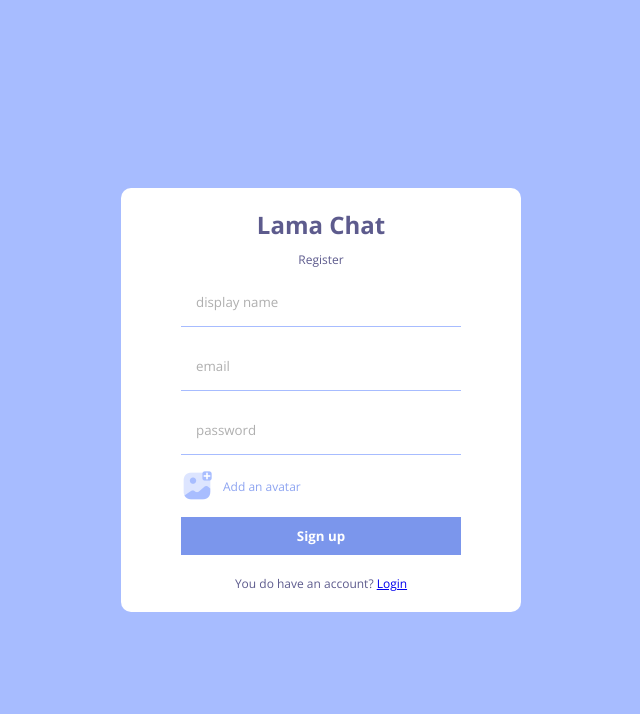
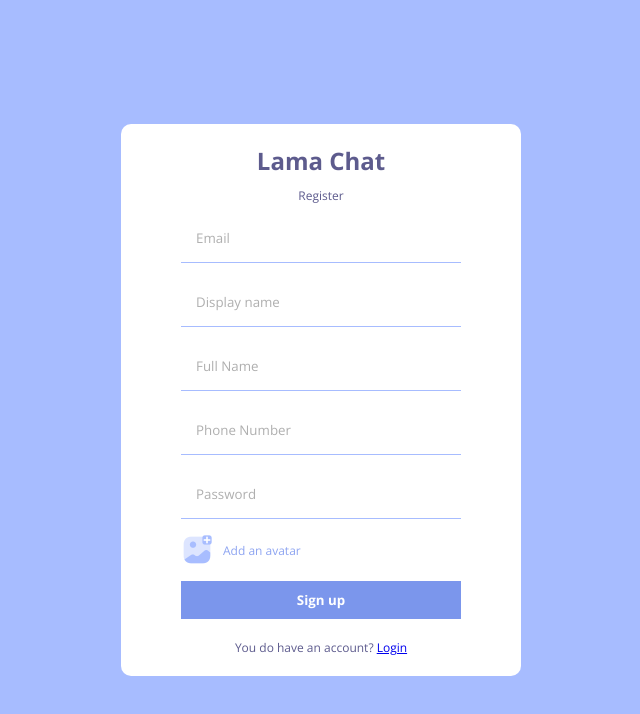
Before and after one commit to DAN3002/FinAInce-Assistant-Webapp, a React (Create React App) app: page /register in a window 1280 px wide. Shown: the top 714 px of the page, without its empty margins (319-959 px from the left). Built offline with nearby package versions, Linux system fonts and the light colour scheme; no server answers.

Commit message:
Create new bank user

```diff
--- a/package.json
+++ b/package.json
@@ -6,6 +6,7 @@
 		"@testing-library/jest-dom": "^5.16.4",
 		"@testing-library/react": "^13.1.1",
 		"@testing-library/user-event": "^13.5.0",
+		"axios": "^1.3.5",
 		"firebase": "^9.9.4",
 		"react": "^18.0.0",
 		"react-dom": "^18.0.0",
--- /dev/null
+++ b/src/api/banking.js
@@ -0,0 +1,24 @@
+import axios from 'axios';
+const API_URLS = {
+	createUser: '/user/create',
+};
+
+const axiosInstance = axios.create({
+	baseURL: 'https://be.bohocdi.works/api',
+});
+
+const api = {
+	createUser: (userData) => {
+		// Fetch Post request to create user using fetch
+		// return fetch('https://be.bohocdi.works/api/user/create', {
+		// 	method: 'POST',
+		// 	headers: {
+		// 		'Content-Type': 'application/json',
+		// 	},
+		// 	body: JSON.stringify(userData),
+		// });
+		return axiosInstance.post(API_URLS.createUser, userData);
+	}
+}
+
+export default api ;
--- a/src/index.js
+++ b/src/index.js
@@ -8,9 +8,9 @@ const root = ReactDOM.createRoot(document.getElementById("root"));
 root.render(
 	<AuthContextProvider>
 		<ChatContextProvider>
-			<React.StrictMode>
 				<App />
-			</React.StrictMode>
+			{/* <React.StrictMode>
+			</React.StrictMode> */}
 		</ChatContextProvider>
 	</AuthContextProvider>
 );
--- a/src/pages/Register.jsx
+++ b/src/pages/Register.jsx
@@ -1,10 +1,11 @@
-import React, { useState } from "react";
-import Add from "../img/addAvatar.png";
-import { createUserWithEmailAndPassword, updateProfile } from "firebase/auth";
-import { auth, db, storage } from "../firebase";
-import { ref, uploadBytesResumable, getDownloadURL } from "firebase/storage";
-import { doc, setDoc } from "firebase/firestore";
-import { useNavigate, Link } from "react-router-dom";
+import React, { useState } from 'react';
+import Add from '../img/addAvatar.png';
+import { createUserWithEmailAndPassword, updateProfile } from 'firebase/auth';
+import { auth, db, storage } from '../firebase';
+import { ref, uploadBytesResumable, getDownloadURL } from 'firebase/storage';
+import { doc, setDoc } from 'firebase/firestore';
+import { useNavigate, Link } from 'react-router-dom';
+import bankingAPI from '../api/banking';
 
 const Register = () => {
 	const [err, setErr] = useState(false);
@@ -14,15 +15,30 @@ const Register = () => {
 	const handleSubmit = async (e) => {
 		setLoading(true);
 		e.preventDefault();
-		const displayName = e.target[0].value;
-		const email = e.target[1].value;
-		const password = e.target[2].value;
-		const file = e.target[3].files[0];
+		const email = e.target[0].value;
+		const displayName = e.target[1].value;
+		const fullName = e.target[2].value;
+		const phoneNumber = e.target[3].value;
+		const password = e.target[4].value;
+		const file = e.target[5].files[0];
 
 		try {
 			//Create user
-			const res = await createUserWithEmailAndPassword(auth, email, password);
+			const res = await createUserWithEmailAndPassword(
+				auth,
+				email,
+				password
+			);
 
+			const userData = {
+				username: displayName,
+				fullname: fullName,
+				phone_number: phoneNumber,
+				email: email,
+				password: password,
+			};
+
+			bankingAPI.createUser(userData);
 			//Create a unique image name
 			const date = new Date().getTime();
 			const storageRef = ref(storage, `${displayName + date}`);
@@ -36,7 +52,7 @@ const Register = () => {
 							photoURL: downloadURL,
 						});
 						//create user on firestore
-						await setDoc(doc(db, "users", res.user.uid), {
+						await setDoc(doc(db, 'users', res.user.uid), {
 							uid: res.user.uid,
 							displayName,
 							email,
@@ -44,7 +60,7 @@ const Register = () => {
 						});
 
 						//create empty user chats on firestore
-						await setDoc(doc(db, "userChats", res.user.uid), {});
+						await setDoc(doc(db, 'userChats', res.user.uid), {});
 						navigate("/");
 					} catch (err) {
 						console.log(err);
@@ -60,25 +76,39 @@ const Register = () => {
 	};
 
 	return (
-		<div className="formContainer">
-			<div className="formWrapper">
-				<span className="logo">Lama Chat</span>
-				<span className="title">Register</span>
+		<div className='formContainer'>
+			<div className='formWrapper'>
+				<span className='logo'>Lama Chat</span>
+				<span className='title'>Register</span>
 				<form onSubmit={handleSubmit}>
-					<input required type="text" placeholder="display name" />
-					<input required type="email" placeholder="email" />
-					<input required type="password" placeholder="password" />
-					<input required style={{ display: "none" }} type="file" id="file" />
-					<label htmlFor="file">
-						<img src={Add} alt="" />
+					<input required type='email' placeholder='Email' />
+					<input required type='text' placeholder='Display name' />
+					<input required type='text' placeholder='Full Name' />
+					{/* add validate */}
+					<input
+						required
+						type='text'
+						placeholder='Phone Number'
+						pattern='^(\+)?(0|1)?[0-9]{10,14}$'
+					/>
+					<input required type='password' placeholder='Password' />
+
+					<input
+						required
+						style={{ display: 'none' }}
+						type='file'
+						id='file'
+					/>
+					<label htmlFor='file'>
+						<img src={Add} alt='' />
 						<span>Add an avatar</span>
 					</label>
 					<button disabled={loading}>Sign up</button>
-					{loading && "Uploading and compressing the image please wait..."}
+					{loading && 'Uploading and compressing the image please wait...'}
 					{err && <span>Something went wrong</span>}
 				</form>
 				<p>
-					You do have an account? <Link to="/register">Login</Link>
+					You do have an account? <Link to='/register'>Login</Link>
 				</p>
 			</div>
 		</div>
```
Also changed, not shown: 1 other file (tests, documents, lock files or other folders).
